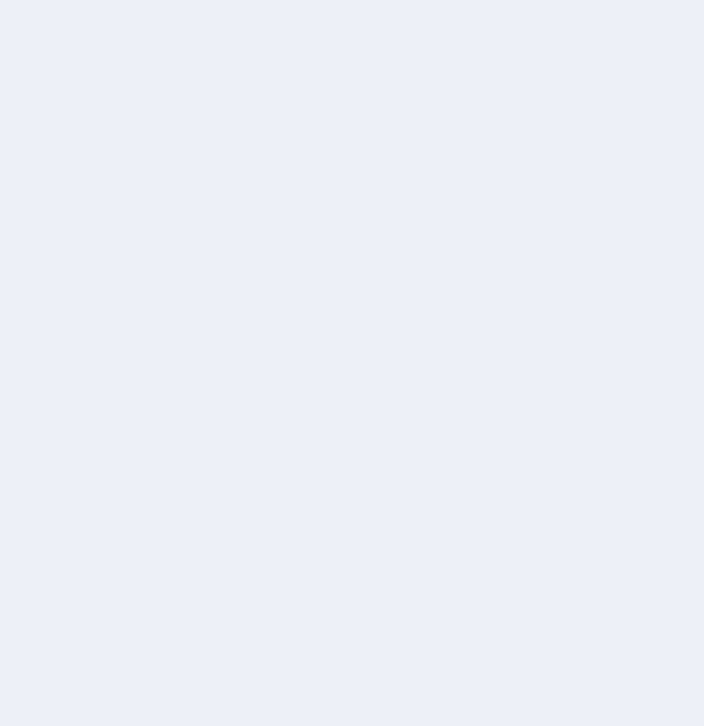
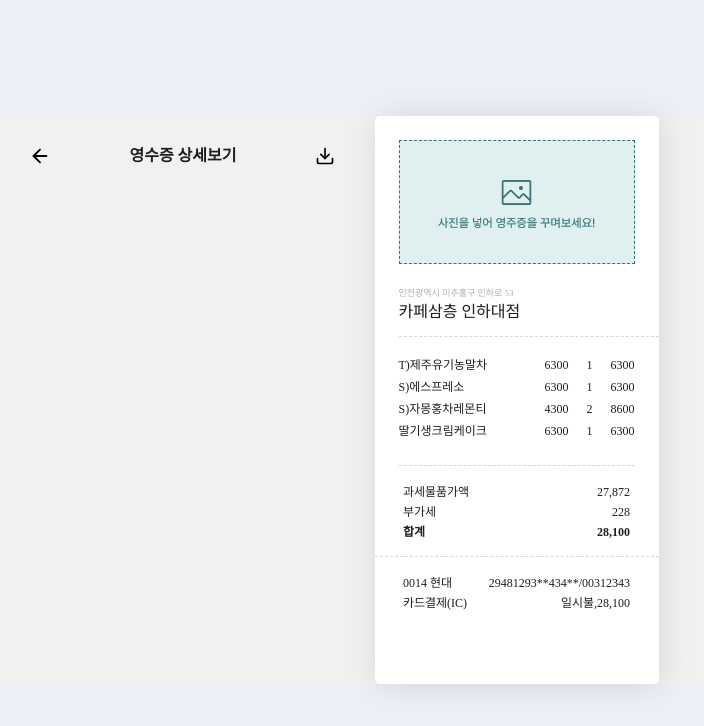
Before and after one commit to Ecord-2023-super-challenge-hackathon/ecord-frontend, a React (Create React App) app: page /receiptDetail in a window 1280 px wide. Before the commit this address had no page. Shown: the top 726 px of the page, without its empty margins (316-1020 px from the left). Built offline with nearby package versions, Linux system fonts and the light colour scheme.

Commit message:
feat:ReceiptDetail 틀만 완성 기능 X

```diff
--- a/src/assets/theme/Theme.jsx
+++ b/src/assets/theme/Theme.jsx
@@ -43,6 +43,10 @@ const font = {
       font-size: 12px;
       line-height: 17px;
     `,
+  SmallText2: `
+    font-weight: 400;
+    font-size: 12px;
+  `,
   ContentText: `
       font-weight: 500;
       font-size: 14px;
@@ -55,6 +59,14 @@ const font = {
   SmallTitleText: `
     font-weight: 700;
     font-size: 16px;
+  `,
+  TooSmallText: `
+    font-weight: 400;
+    font-size: 9px;
+  `,
+  BoldText: `
+  font-weight: 700;
+  font-size: 12px;
   `,
 };
 
--- a/src/component/Typography/Typography.jsx
+++ b/src/component/Typography/Typography.jsx
@@ -9,13 +9,16 @@ const Typography = styled.p`
   ${(props) => props.InputText && props.theme.font.InputText}
   ${(props) => props.ButtonText && props.theme.font.ButtonText}
   ${(props) => props.SmallText && props.theme.font.SmallText}
+  ${(props) => props.SmallText2 && props.theme.font.SmallText2}
   ${(props) => props.ContentText && props.theme.font.ContentText}
   ${(props) => props.FooterText && props.theme.font.FooterText}
   ${(props) => props.SmallTitleText && props.theme.font.SmallTitleText}
+  ${(props) => props.TooSmallText && props.theme.font.TooSmallText}
   ${(props) => props.receiptSmall && props.theme.font.receiptSmall}
   ${(props) => props.receiptTitle && props.theme.font.receiptTitle}
   ${(props) => props.receiptVerySmall && props.theme.font.receiptVerySmall}
   ${(props) => props.receiptTotal && props.theme.font.receiptTotal}
+  ${(props) => props.BoldText && props.theme.font.BoldText}
 `;
 
 export default Typography;
--- /dev/null
+++ b/src/pages/ReceiptDetail/Component/CardInfo.jsx
@@ -0,0 +1,46 @@
+import React, { useState } from 'react';
+import styled from 'styled-components';
+import Typography from '../../../component/Typography/Typography';
+
+const Wrapper = styled.div`
+  width: 100%;
+  height: auto;
+  display: flex;
+  justify-content: center;
+  flex-wrap: wrap;
+`;
+
+const EachWrapper = styled.div`
+  width: 80%;
+  height: 10px;
+  display: flex;
+  flex-wrap: wrap;
+  margin-bottom: 10px;
+  justify-content: space-between;
+`;
+
+const CardInfo = () => {
+  const [cardName, setCardName] = useState('0014 현대');
+  const [cardNumber, setCardNumber] = useState('29481293**434**/00312343');
+  const [payMent, setPayMent] = useState('일시불');
+  const [payPrice, setPayPrice] = useState('28,100');
+
+  return (
+    <>
+      <Wrapper>
+        <EachWrapper>
+          <Typography SmallText2>{cardName}</Typography>
+          <Typography SmallText2>{cardNumber}</Typography>
+        </EachWrapper>
+        <EachWrapper>
+          <Typography SmallText2>카드결제(IC)</Typography>
+          <Typography SmallText2>
+            {payMent},{payPrice}
+          </Typography>
+        </EachWrapper>
+      </Wrapper>
+    </>
+  );
+};
+
+export default CardInfo;
--- /dev/null
+++ b/src/pages/ReceiptDetail/Component/Menu.jsx
@@ -0,0 +1,40 @@
+import React, { useState } from 'react';
+import styled from 'styled-components';
+import Typography from '../../../component/Typography/Typography';
+
+const Wrapper = styled.div`
+  width: 100%;
+  height: auto;
+  display: flex;
+  justify-content: space-between;
+  margin-bottom: 5px;
+`;
+
+const MenuNameWrapper = styled.div``;
+
+const MenuPriceWrapper = styled.div`
+  width: 90px;
+  display: flex;
+  justify-content: space-between;
+`;
+
+const Menu = (props) => {
+  return (
+    <>
+      <Wrapper>
+        <MenuNameWrapper>
+          <Typography SmallText>{props.menuName}</Typography>
+        </MenuNameWrapper>
+        <MenuPriceWrapper>
+          <Typography SmallText>{props.menuEachPrice}</Typography>
+
+          <Typography SmallText>{props.menuCount}</Typography>
+
+          <Typography SmallText>{props.menuTotalPrice}</Typography>
+        </MenuPriceWrapper>
+      </Wrapper>
+    </>
+  );
+};
+
+export default Menu;
--- /dev/null
+++ b/src/pages/ReceiptDetail/Component/ReceiptInfo.jsx
@@ -0,0 +1,64 @@
+import React, { useState } from 'react';
+import styled from 'styled-components';
+import Typography from '../../../component/Typography/Typography';
+import Menu from './Menu';
+const Wrapper = styled.div`
+  width: 100%;
+  height: auto;
+  padding-left: 24px;
+`;
+
+const TitleMargin = styled.div`
+  width: auto;
+  height: auto;
+  margin-top: 6px;
+  padding-bottom: 16px;
+  border-bottom: 1px dashed #dad7d4;
+`;
+
+const MenuWrapper = styled.div`
+  width: 236px;
+  display: flex;
+  flex-wrap: wrap;
+  justify-content: center;
+  padding-top: 20px;
+  padding-bottom: 20px;
+  border-bottom: 1px dashed #dad7d4;
+`;
+
+const ReceiptInfo = () => {
+  const [address, setAddress] = useState('인천광역시 미추홀구 인하로 53');
+  const [storeName, setStoreName] = useState('카페삼층 인하대점');
+
+  const MenuList = [
+    { menuName: 'T)제주유기농말차', menuEachPrice: '6300', menuCount: '1', menuTotalPrice: '6300' },
+    { menuName: 'S)에스프레소', menuEachPrice: '6300', menuCount: '1', menuTotalPrice: '6300' },
+    { menuName: 'S)자몽홍차레몬티', menuEachPrice: '4300', menuCount: '2', menuTotalPrice: '8600' },
+    { menuName: '딸기생크림케이크', menuEachPrice: '6300', menuCount: '1', menuTotalPrice: '6300' },
+  ];
+
+  let MenuView = MenuList.map((v) => (
+    <Menu
+      menuName={v.menuName}
+      menuEachPrice={v.menuEachPrice}
+      menuCount={v.menuCount}
+      menuTotalPrice={v.menuTotalPrice}
+    />
+  ));
+
+  return (
+    <>
+      <Wrapper>
+        <Typography TooSmallText color='receiptGray'>
+          {address}
+        </Typography>
+        <TitleMargin>
+          <Typography>{storeName}</Typography>
+        </TitleMargin>
+        <MenuWrapper>{MenuView}</MenuWrapper>
+      </Wrapper>
+    </>
+  );
+};
+
+export default ReceiptInfo;
--- /dev/null
+++ b/src/pages/ReceiptDetail/Component/VatInfo.jsx
@@ -0,0 +1,51 @@
+import React, { useState } from 'react';
+import styled from 'styled-components';
+import Typography from '../../../component/Typography/Typography';
+
+const Wrapper = styled.div`
+  width: 100%;
+  height: auto;
+  display: flex;
+  justify-content: center;
+  flex-wrap: wrap;
+  border-bottom: 1px dashed #dad7d4;
+  margin-top: 20px;
+  padding-bottom: 10px;
+  margin-bottom: 20px;
+`;
+
+const EachWrapper = styled.div`
+  width: 80%;
+  height: 10px;
+  display: flex;
+  flex-wrap: wrap;
+  justify-content: space-between;
+  margin-bottom: 10px;
+`;
+
+const VatInfo = () => {
+  const [taxablePrice, settaxablePrice] = useState('27,872');
+  const [vat, setVat] = useState('228');
+  const [totalVat, setTotalVat] = useState('28,100');
+
+  return (
+    <>
+      <Wrapper>
+        <EachWrapper>
+          <Typography SmallText2>과세물품가액</Typography>
+          <Typography SmallText2>{taxablePrice}</Typography>
+        </EachWrapper>
+        <EachWrapper>
+          <Typography SmallText2>부가세</Typography>
+          <Typography SmallText2>{vat}</Typography>
+        </EachWrapper>
+        <EachWrapper>
+          <Typography BoldText>합계</Typography>
+          <Typography BoldText>{totalVat}</Typography>
+        </EachWrapper>
+      </Wrapper>
+    </>
+  );
+};
+
+export default VatInfo;
--- /dev/null
+++ b/src/pages/ReceiptDetail/ReceiptDetail.jsx
@@ -0,0 +1,89 @@
+import React, { useState } from 'react';
+import styled from 'styled-components';
+import Layout from '../../component/Layout/Layout';
+import ReceiptInfo from './Component/ReceiptInfo';
+import Typography from '../../component/Typography/Typography';
+import { FiArrowLeft, FiDownload } from 'react-icons/fi';
+import VatInfo from './Component/VatInfo';
+import CardInfo from './Component/CardInfo';
+const AllWrapper = styled.div`
+  width: 100%;
+  height: auto;
+  background-color: #f1f1f1;
+  display: flex;
+  justify-content: center;
+  vertical-align: top;
+  flex-wrap: wrap;
+`;
+
+const TitleWrapper = styled.div`
+  width: 385px;
+  height: 80px;
+  display: flex;
+  justify-content: space-around;
+  align-items: center;
+`;
+
+const ReceiptPaper = styled.div`
+  width: 284px;
+  height: 568px;
+  background-color: #ffffff;
+  filter: drop-shadow(2px 2px 16px rgba(0, 0, 0, 0.11));
+  border-radius: 5px;
+`;
+
+const ImgSection = styled.div`
+  width: 236px;
+  height: 124px;
+  margin-top: 24px;
+  background-color: #e0efef;
+  border: 1.4px dashed #327676;
+  display: flex;
+  justify-content: center;
+  align-items: center;
+`;
+
+const ImgWrapper = styled.div`
+  width: 100%;
+  display: flex;
+  justify-content: center;
+  margin-bottom: 25px;
+`;
+
+const AlignWrapper = styled.div`
+  display: flex;
+  flex-wrap: wrap;
+`;
+
+const Img = styled.img``;
+
+const ReceiptDetail = () => {
+  const [imgURL, setImgURL] = useState('img/EmptyImg.png');
+
+  return (
+    <>
+      <AllWrapper>
+        <TitleWrapper>
+          <FiArrowLeft size={22} />
+          <Typography SmallTitleText>영수증 상세보기</Typography>
+          <FiDownload size={20} />
+        </TitleWrapper>
+        <ReceiptPaper>
+          <ImgWrapper>
+            <ImgSection>
+              <Img className='receiptImg' alt='receiptImg' src={imgURL} />
+            </ImgSection>
+          </ImgWrapper>
+
+          <AlignWrapper>
+            <ReceiptInfo />
+            <VatInfo />
+            <CardInfo />
+          </AlignWrapper>
+        </ReceiptPaper>
+      </AllWrapper>
+    </>
+  );
+};
+
+export default ReceiptDetail;
--- a/src/routes/Routes.jsx
+++ b/src/routes/Routes.jsx
@@ -2,6 +2,7 @@ import { BrowserRouter, Route, Routes } from 'react-router-dom';
 import Main from '../pages/Main/Main';
 import Login from '../pages/Login/Login';
 import Intro from '../pages/Intro/Intro';
+import ReceiptDetail from '../pages/ReceiptDetail/ReceiptDetail';
 import NotMobile from '../pages/NotMobile/NotMobile';
 
 const Router = () => (
@@ -11,6 +12,7 @@ const Router = () => (
       <Route exact path='/main' element={<Main />} />
       <Route exact path='/intro' element={<Intro />} />
       <Route exact path='/login' element={<Login />} />
+      <Route exact path='/receiptDetail' element={<ReceiptDetail />} />
     </Routes>
   </BrowserRouter>
 );
```
Also changed, not shown: public/img/EmptyImg.png (added).
